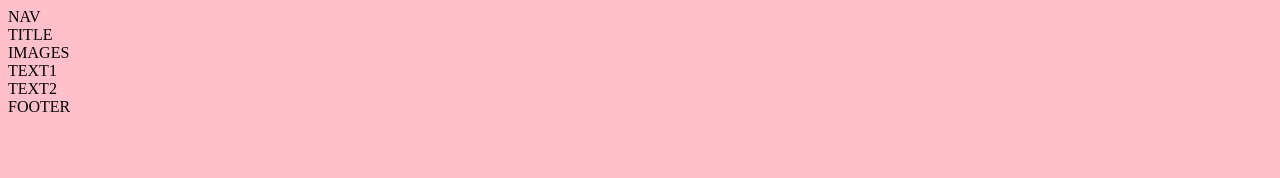
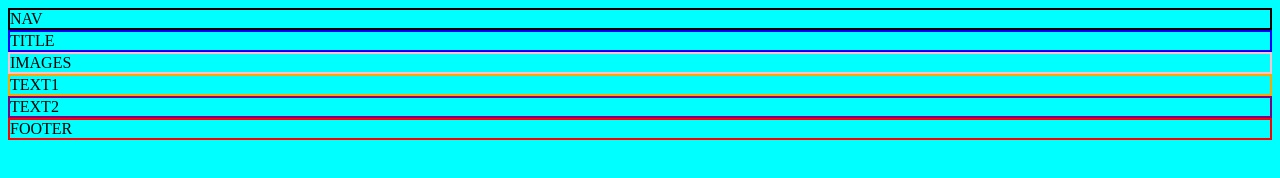
Before and after one commit to lnbailey/css1, a plain HTML site: page index.html in a window 1280 px wide. Drawn offline with Linux system fonts and the light colour scheme.

Commit message:
added colored borders

```diff
--- a/index.html
+++ b/index.html
@@ -6,12 +6,12 @@
 </head>
 <body>
 
-<div>NAV</div>
-<div>TITLE</div>
-<div>IMAGES</div>
-<div>TEXT1</div>
-<div>TEXT2</div>
-<div>FOOTER</div>
+<div class="new-border">NAV</div>
+<div class="new-border title-color">TITLE</div>
+<div class="new-border image-color">IMAGES</div>
+<div class="new-border text1-color">TEXT1</div>
+<div class="new-border text2-color">TEXT2</div>
+<div class="new-border footer-color">FOOTER</div>
 
 </body>
 </html>
--- a/styles.css
+++ b/styles.css
@@ -1,3 +1,34 @@
 body {
-	background-color: pink;
+	background-color: cyan;
 }
+
+.new-border {
+	border: 2px solid black;
+}
+
+.title-color {
+	border-color: blue;
+}
+
+.text1-color {
+	border-color: orange;
+}
+
+.text2-color {
+	border-color: purple;
+}
+
+.image-color {
+	border-color: pink;
+}
+
+.footer-color {
+	border-color: red;
+}
+
+/*
+.new-border2 {
+	border-width: 2px;
+	border-style: solid;
+	border-color: black;
+}*/
```
